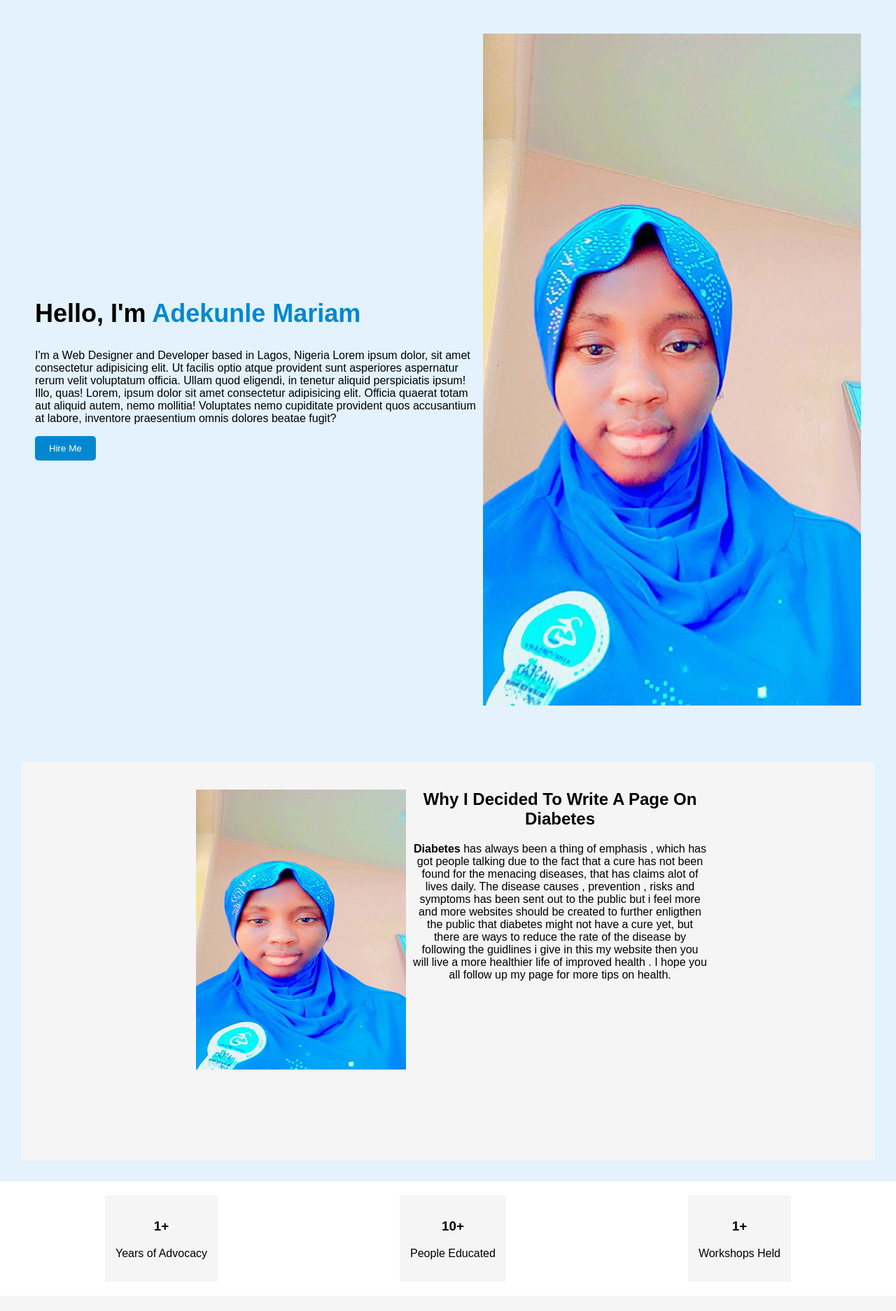
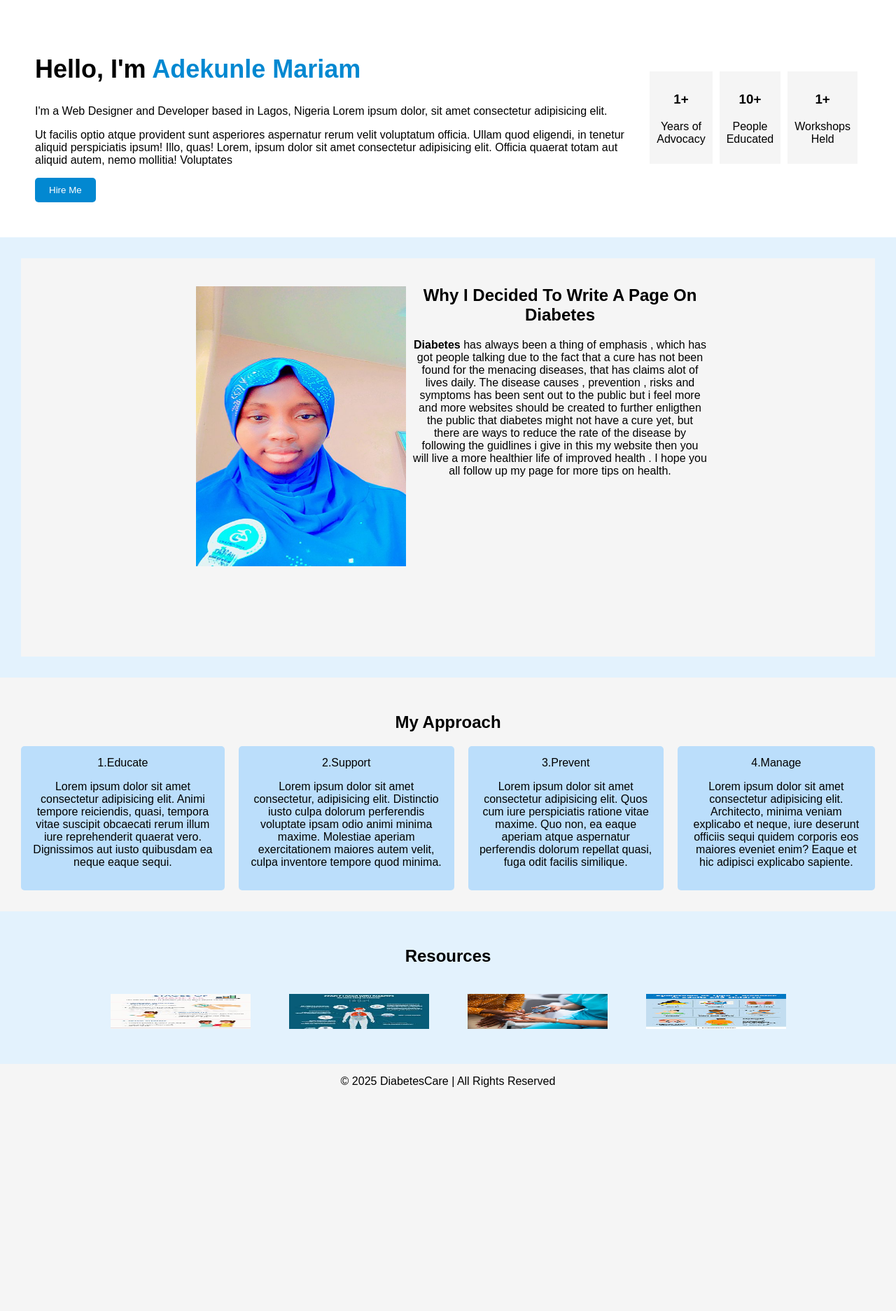
Before and after one commit to odun23ayo/MARIAM-PORTFOLIO, a plain HTML site: page About.html in a window 1280 px wide. Shown: the part 167-2040 px from the top of the page at 70% size. After the commit the page ends 1737 px from the top, so only its background shows below. Drawn offline with Linux system fonts and the light colour scheme.

Commit message:
mariam portfolio

```diff
--- a/About.html
+++ b/About.html
@@ -54,7 +54,12 @@
        justify-content: space-between;
        align-items: center;
        padding: 50px;
-       background: #e3f2fd;
+       background:white;
+    }
+    .hero img {
+        width: 400px;
+        height: 400px;
+        padding: 10px;
     }
     .hero-content h2{
        font-size: 36px;
@@ -66,7 +71,9 @@
        display: flex;
        justify-content: space-around;
        padding: 20px;
-       background: white;
+       margin: 20px;
+       background-color: #fff;
+       float: left;
     }
     button{
         padding: 10px 20px;
@@ -78,9 +85,10 @@
     }
     .box{
        text-align: center;
-       padding: 15px;
+       padding: 10px;
+       margin: 5px;
        background: #f5f5f5;
-       float: right;
+       float: left;
 
     }
   .bax{
@@ -128,7 +136,6 @@
        display: flex;
        justify-content: center;
        gap: 15px;
-       padding: ;
     }
     .portfolio-gallery img{
         width: 200px;
@@ -158,13 +165,45 @@
             <p>I'm a Web Designer and
                 Developer based in
                  Lagos, Nigeria
-                Lorem ipsum dolor, sit amet consectetur adipisicing elit. Ut facilis optio atque provident sunt asperiores aspernatur rerum velit voluptatum officia. Ullam quod eligendi, in tenetur aliquid perspiciatis ipsum! Illo, quas!
-            Lorem, ipsum dolor sit amet consectetur adipisicing elit. Officia quaerat totam aut aliquid autem, nemo mollitia! Voluptates nemo cupiditate provident quos accusantium at labore, inventore praesentium omnis dolores beatae fugit?</p>
+                Lorem ipsum dolor, sit amet consectetur adipisicing elit.
+            </p>
+            <p>Ut facilis optio atque provident sunt asperiores aspernatur rerum velit voluptatum officia. Ullam quod eligendi, in tenetur aliquid perspiciatis ipsum! Illo, quas!
+            Lorem, ipsum dolor sit amet consectetur adipisicing elit.
+             Officia quaerat totam aut aliquid autem,
+             nemo mollitia! Voluptates
+             </p>
                  <button>Hire Me</button>
-                 </div>
+        </div>
+                 <!--<img src="./images/Snapchat-2022299138.jpg" alt="my photo">-->
+               <!--<section class="experience">-->
+                    <div class="box">
+                        <h3>1+</h3>
+                        <p>Years of Advocacy</p>
+                       </div>
+                 <div class="box">
+                    <h3>10+</h3>
+                    <p>People Educated</p>
                 </div>
-                 <img src="./images/Snapchat-2022299138.jpg" alt="my photo">
-            </section>
+               <div class="box">
+            <h3>1+</h3>
+                    <p>Workshops Held </p>
+                </div>
+           <!--</section>-->
+    </section>
+   <!--<section class="experience">
+           <div class="box">
+            <h3>1+</h3>
+            <p>Years of Advocacy</p>
+           </div>
+                <div class="box">
+                <h3>10+</h3>
+                <p>People Educated</p>
+            </div>
+           <div class="box">
+        <h3>1+</h3>
+                <p>Workshops Held </p>
+            </div>
+        </section>-->
     <section class="intention">
         <div class="bax">
             <img src="./images/Snapchat-2022299138.jpg">
@@ -174,21 +213,7 @@
         The disease causes , prevention , risks and symptoms has been sent out to the public but i feel more and more websites should be created to further enligthen the public that diabetes might not have a cure yet, but there are ways to reduce the rate of the disease by
         following the guidlines i give in this my website then you will live a more healthier life of improved health . I hope you all follow up my page for more tips on health. </p>
         </div>
-    </section>
-    <section class="experience">
-        <div class="box">
-            <h3>1+</h3>
-            <p>Years of Advocacy</p>
-        </div>
-        <div class="box">
-            <h3>10+</h3>
-            <p>People Educated</p>
-        </div>
-        <div class="box">
-        <h3>1+</h3>
-        <p>Workshops Held </p>
-        </div>
-    </section>
+        </section>
     <section class="work-process">
         <h2>My Approach</h2>
         <div class="steps">
```
Also changed, not shown: landing.html (+2 -2 lines), style.css (+0 -7 lines), 1 other file.
